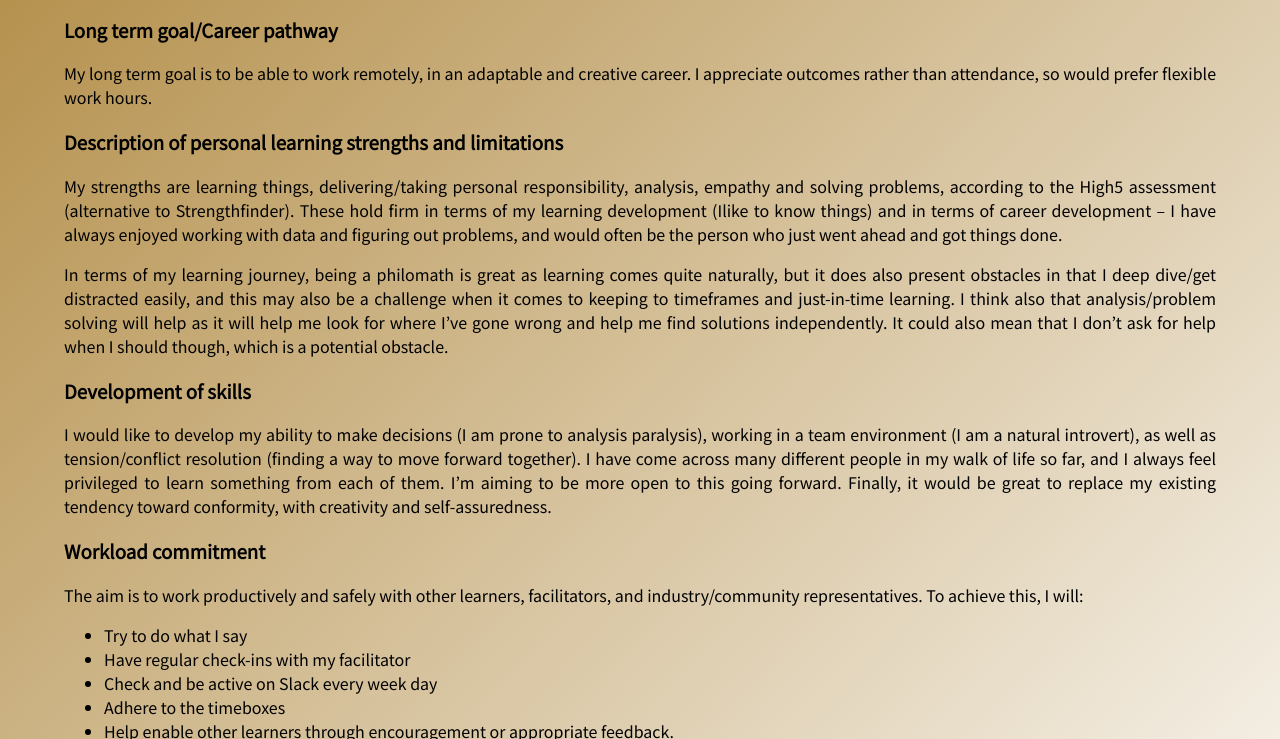
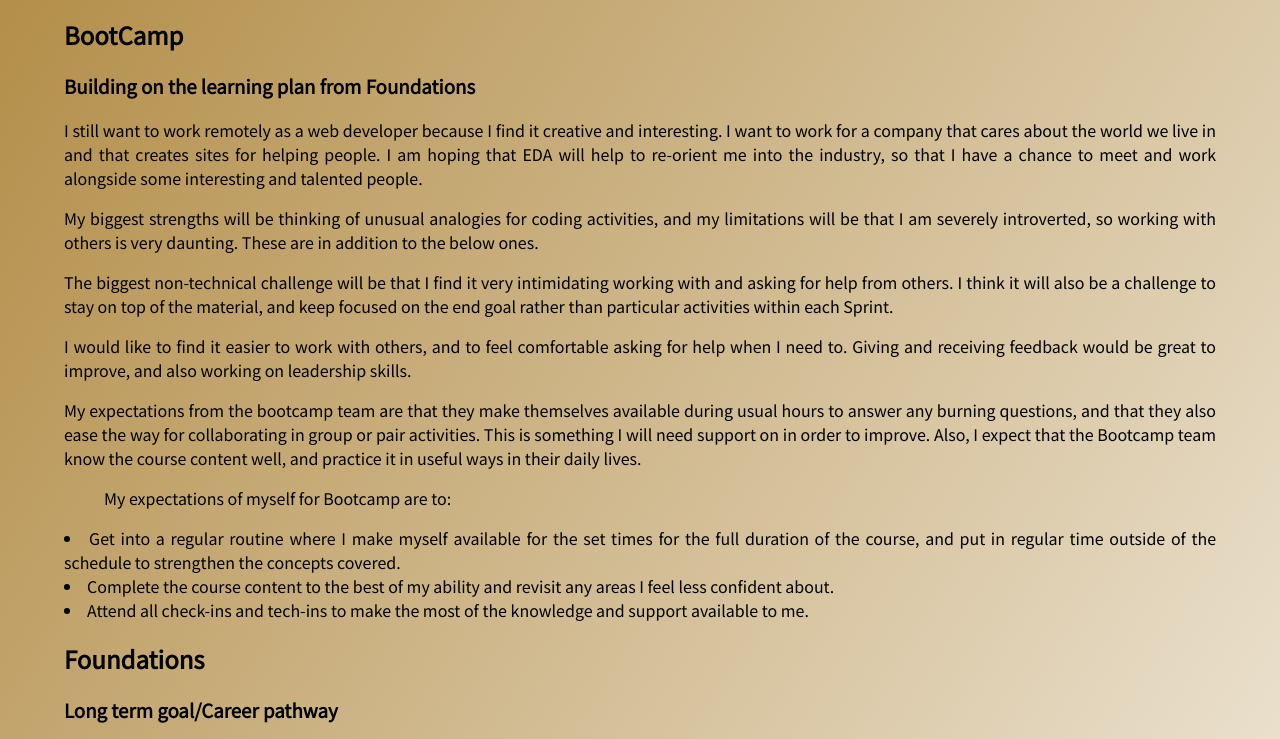
Before and after one commit to sarah-little/sarah-little.github.io, a plain HTML site: page blog/learning-plan.html in a window 1280 px wide. Shown: the part 214-953 px from the top of the page. Drawn offline with Linux system fonts and the light colour scheme.

Commit message:
Add bootcamp to learning plan

```diff
--- a/blog/learning-plan.html
+++ b/blog/learning-plan.html
@@ -16,6 +16,35 @@
     <body class="core-blogs-body">
         <h2 class="header-tag">Complete with a lifetime of constant evolution!</h2>
          <div>
+            <h2>BootCamp</h2>
+            <h3>Building on the learning plan from Foundations</h3>
+            <P>
+                I still want to work remotely as a web developer because I find it creative and interesting. I want to work for a company that cares about the world we live in and that creates sites for helping people. I am hoping that EDA will help to re-orient me into the industry, so that I have a chance to meet and work alongside some interesting and talented people.
+            </P>
+            <p>
+                My biggest strengths will be thinking of unusual analogies for coding activities, and my limitations will be that I am severely introverted, so working with others is very daunting. These are in addition to the below ones.
+            </p>
+                The biggest non-technical challenge will be that I find it very intimidating working with and asking for help from others. I think it will also be a challenge to stay on top of the material, and keep focused on the end goal rather than particular activities within each Sprint.
+            </p>
+            <p>
+                I would like to find it easier to work with others, and to feel comfortable asking for help when I need to. Giving and receiving feedback would be great to improve, and also working on leadership skills.
+            </p>
+            <p>
+                My expectations from the bootcamp team are that they make themselves available during usual hours to answer any burning questions, and that they also ease the way for collaborating in group or pair activities. This is something I will need support on in order to improve. Also, I expect that the Bootcamp team know the course content well, and practice it in useful ways in their daily lives.
+            </p>
+            <ul>My expectations of myself for Bootcamp are to:</ul>
+                <li>
+                    Get into a regular routine where I make myself available for the set times for the full duration of the course, and put in regular time outside of the schedule to strengthen the concepts covered.
+                </li>
+                <li>
+                    Complete the course content to the best of my ability and revisit any areas I feel less confident about.
+                </li>
+                <li>
+                    Attend all check-ins and tech-ins to make the most of the knowledge and support available to me.
+                </li>
+         </div>
+        <div>
+             <h2>Foundations</h2>
             <h3>Long term goal/Career pathway</h3>
             <p>My long term goal is to be able to work remotely, in an adaptable and creative career.
                  I appreciate outcomes rather than attendance, so would prefer flexible work hours.</p>
```
